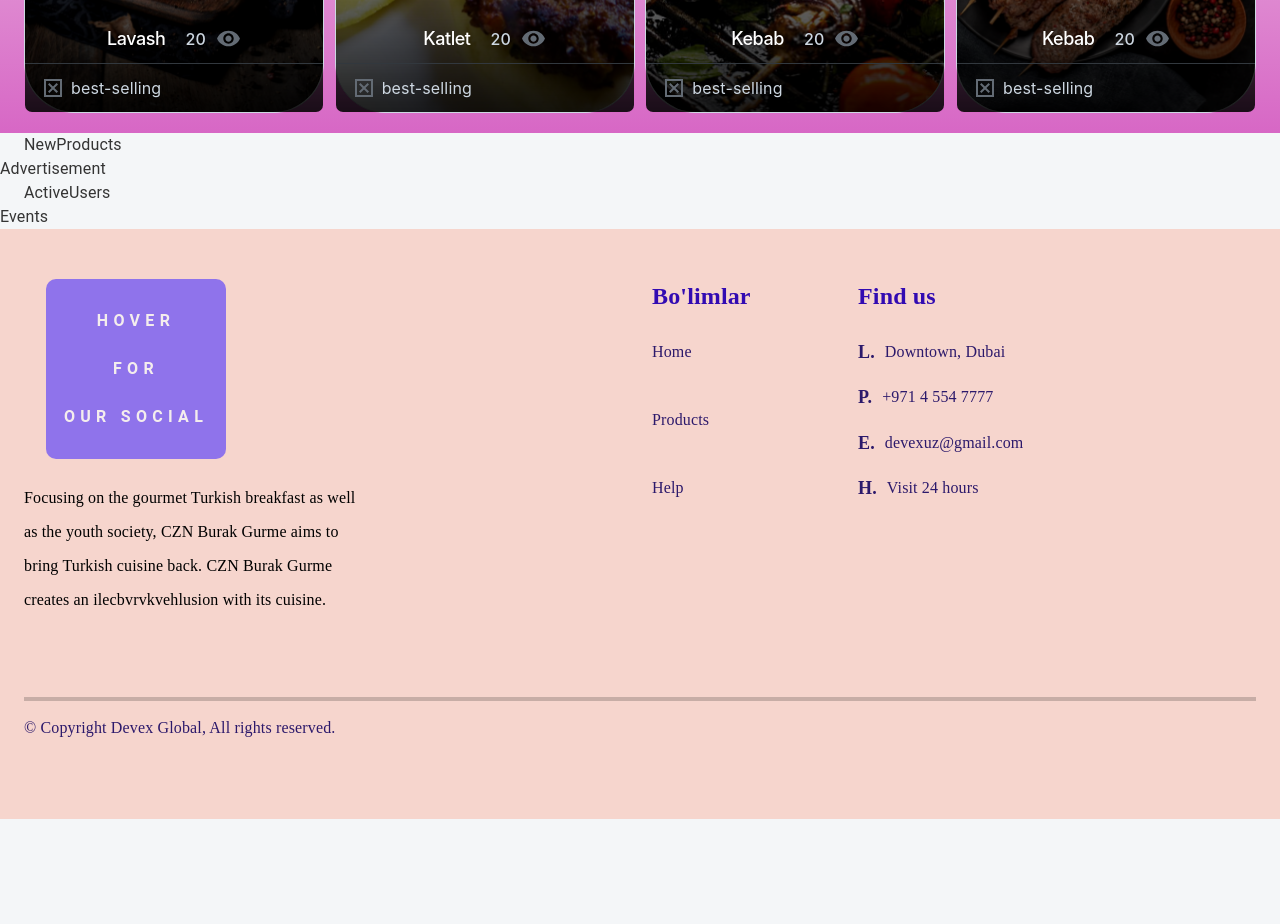
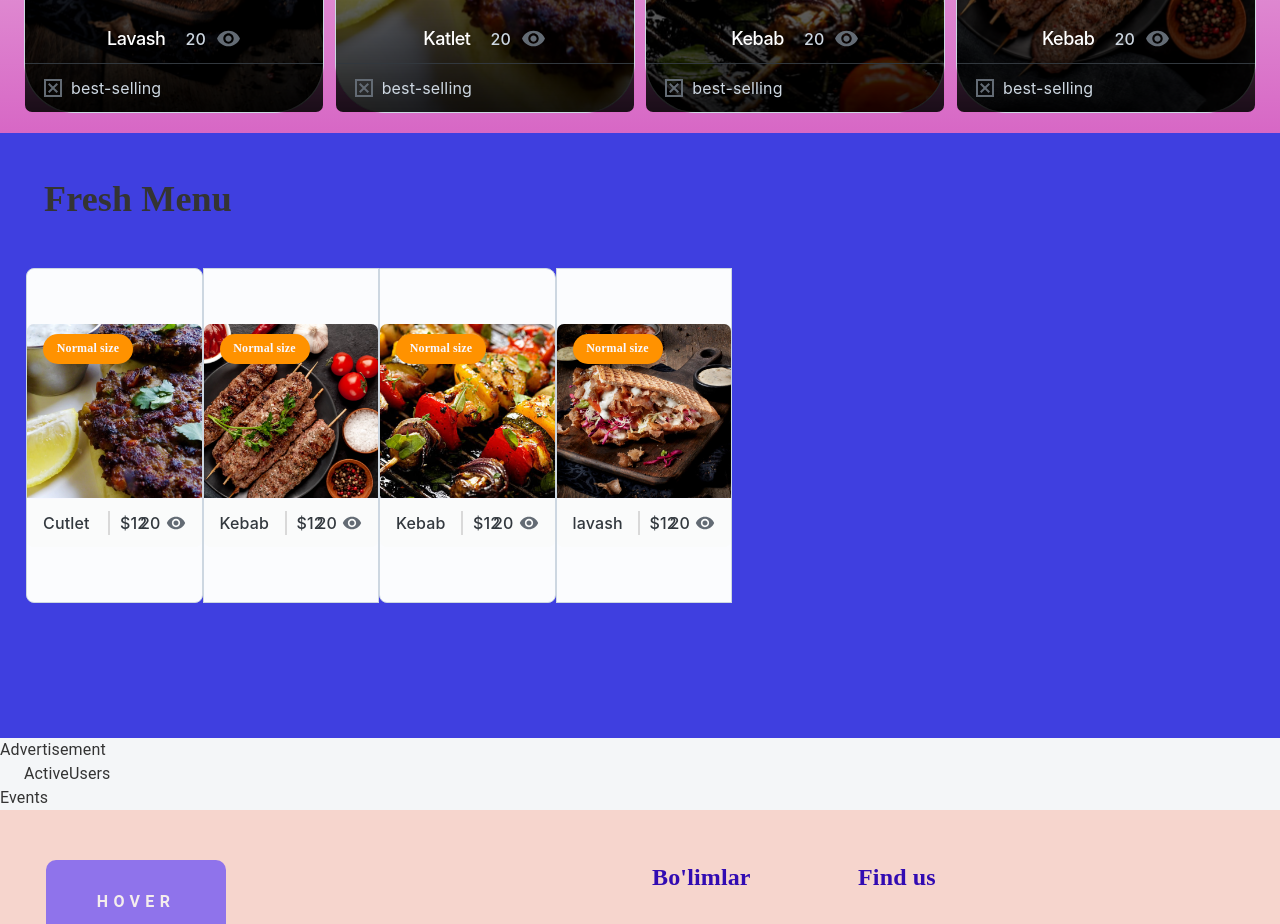
Before and after one commit to doston909/sadiya-react, a React (Create React App) app: page / in a window 1280 px wide. Shown: the part 1420-2344 px from the top of the page. Before the commit the page ends 2239 px from the top, so only its background shows below. Built offline with nearby package versions, Linux system fonts and the light colour scheme.

Commit message:
feat: develop newDishes sectional component

```diff
--- a/src/app/screens/homePage/NewProducts.tsx
+++ b/src/app/screens/homePage/NewProducts.tsx
@@ -1,10 +1,69 @@
 import React from "react";
+import { Box, Container, Stack } from "@mui/material";
+import AspectRatio from "@mui/joy/AspectRatio";
+import { CssVarsProvider } from "@mui/joy/styles";
+import CardOverflow from "@mui/joy/CardOverflow";
+import Card from "@mui/joy/Card";
+import Typography from "@mui/joy/Typography";
+import VisibilityIcon from "@mui/icons-material/Visibility";
+import Divider from "../../components/divider";
 
-import { Container } from "@mui/material";
+const newProducts = [
+    { productName: "Cutlet", imagePath: "/img/cutlet.webp" },
+    { productName: "Kebab", imagePath: "/img/kebab-fresh.webp" },
+    { productName: "Kebab", imagePath: "/img/kebab.webp" },
+    { productName: "lavash", imagePath: "/img/lavash.webp" },
+];
+
 
 export default function NewProducts() {
     return (
-     <div><Container>NewProducts</Container>
-     </div>
-    );
+        <div className={"new-products-frame"}>
+            <Container>
+                <Stack className={"main"}>
+                    <Box className={"category-title"}>Fresh Menu</Box>
+                    <Stack className={"cards-frame"}>
+                        <CssVarsProvider>
+                            {newProducts.length !== 0 ? (
+                                newProducts.map((ele, index) => {
+                                    return (
+                                        <Card key={index} variant="outlined" className={"card"}>
+                                            <CardOverflow>
+                                                <div className="product-sale">Normal size</div>
+                                                <AspectRatio ratio="1">
+                                                    <img src={ele.imagePath} alt="" />
+                                                </AspectRatio>
+                                            </CardOverflow>
+
+                                            <CardOverflow variant="soft" className="product-detail">
+                                                <Stack className="info">
+                                                    <Stack flexDirection="row">
+                                                        <Typography className="title">
+                                                            {ele.productName}
+                                                        </Typography>
+                                                        <Divider width="2" height="24" bg="#d9d9d9" />
+                                                        <Typography className="price">$12</Typography>
+                                                    </Stack>
+
+                                                    <Stack>
+                                                        <Typography className="views">
+                                                            20
+                                                            <VisibilityIcon sx={{ fontSize: 20, marginLeft: "5px" }} />
+                                                        </Typography>
+                                                    </Stack>
+                                                </Stack>
+                                            </CardOverflow>
+                                        </Card>
+                                    );
+                                })
+                            ) : (
+                                <Box className="no-data">New products are not aviable</Box>
+                            )}
+
+                        </CssVarsProvider>
+                    </Stack>
+                </Stack>
+            </Container>
+        </div>
+    )
 }
--- a/src/css/home.css
+++ b/src/css/home.css
@@ -105,3 +105,120 @@
     ),
     linear-gradient(to top, rgba(0, 0, 0, 0.8), rgba(0, 0, 0, 0) 300px);
 }
+
+
+
+
+/* NewDishes */
+.homepage .new-products-frame {
+    width: 100%;
+    height: 605px;
+    display: flex;
+    background: #3f3fe0;
+}
+
+.homepage .main {
+    margin-top: 45px;
+    display: flex;
+    flex-direction: column;
+    align-items: center;
+}
+
+.homepage .new-products-frame .category-title {
+    font-family: "Dancing Script";
+    font-style: normal;
+    font-weight: 700;
+    font-size: 36px;
+    line-height: 43px;
+}
+
+.homepage .new-products-frame .main .cards-frame {
+    width: 100%;
+    margin: 47px 2px 2px 2px;
+    flex-direction: row;
+    justify-content: space-between;
+}
+
+.homepage .new-products-frame .main .card {
+    height: 335px;
+    width: 290px;
+    cursor: pointer;
+}
+
+.homepage .new-products-frame .product-sale {
+    position: absolute;
+    margin-top: 10px;
+    z-index: 100;
+    width: 90px;
+    height: 30px;
+    display: flex;
+    align-items: center;
+    justify-content: center;
+    background: #ff9200;
+    box-shadow: 4px 6px 20px rgba(0, 0, 0, 0, 1);
+    border-radius: 25px;
+    font-family: "Poppins";
+    font-style: normal;
+    font-weight: 600;
+    font-size: 12px;
+    line-height: 21px;
+    color: #f8f8ff;
+
+}
+
+.homepage .new-products-frame .product-detail {
+    width: auto;
+    height: 49px;
+    display: flex;
+    justify-content: center;
+    margin-top: -12px;
+    border-top: 1px solid;
+    border-color: #f8f8ff;
+    background-color: #fafbfb;
+}
+
+.homepage .new-products-frame .product-detail .info {
+    width: 100%;
+    display: flex;
+    flex-direction: row;
+    justify-content: space-between;
+    align-items: center;
+}
+
+.homepage .new-products-frame .product-detail .title {
+    width: 65px;
+    font-weight: 500;
+}
+
+.homepage .new-products-frame .product-detail .price {
+    margin-left: 10px;
+    width: 20px;
+    font-weight: 500;
+}
+
+.homepage .new-products-frame .product-detail .divider {
+    margin: 0 10px 0 10px;
+    width: 2px;
+    background-color: #d9d9d9;
+}
+
+.homepage .new-products-frame .product-detail .views {
+    display: flex;
+    align-items: center;
+    font-weight: 500;
+}
+
+.homepage .new-products-frame .no-data {
+    width: 100%;
+    height: 300px;
+    display: flex;
+    justify-content: center;
+    align-items: center;
+    text-transform: capitalize;
+    font-family: "Poppins";
+    font-style: normal;
+    font-weight: 400;
+    font-size: 30px;
+    line-height: 34px;
+    color: #e3c08d;
+}
--- /dev/null
+++ b/src/css/home2.css
@@ -0,0 +1,14 @@
+.homepage .new-products-frame {
+    width: 100%;
+    height: 605px;
+    background: #5858ec;
+    display: flex;
+    .homepage .main {
+    margin-top: 45px;
+    display: flex;
+    flex-direction: column;
+    align-items: center;
+    background-color: red;
+    gap: 30px;
+}
+}
```
